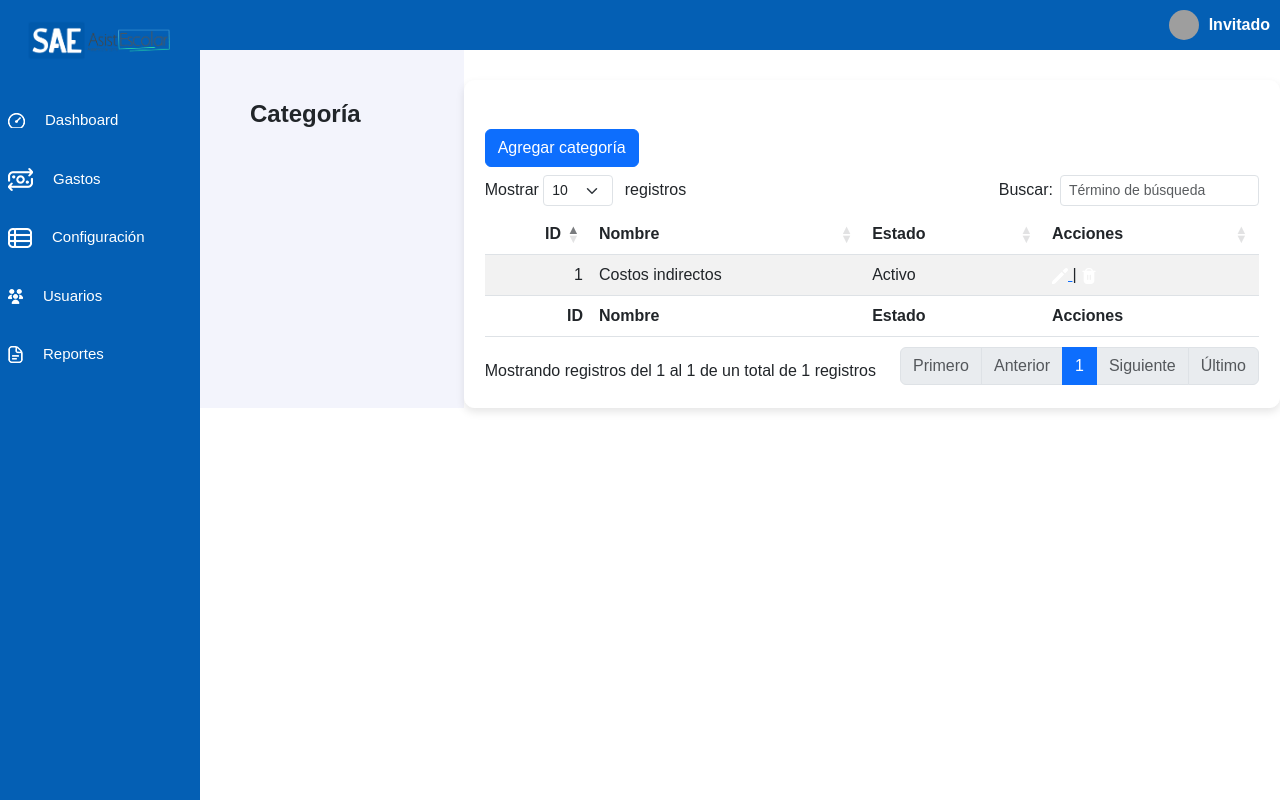
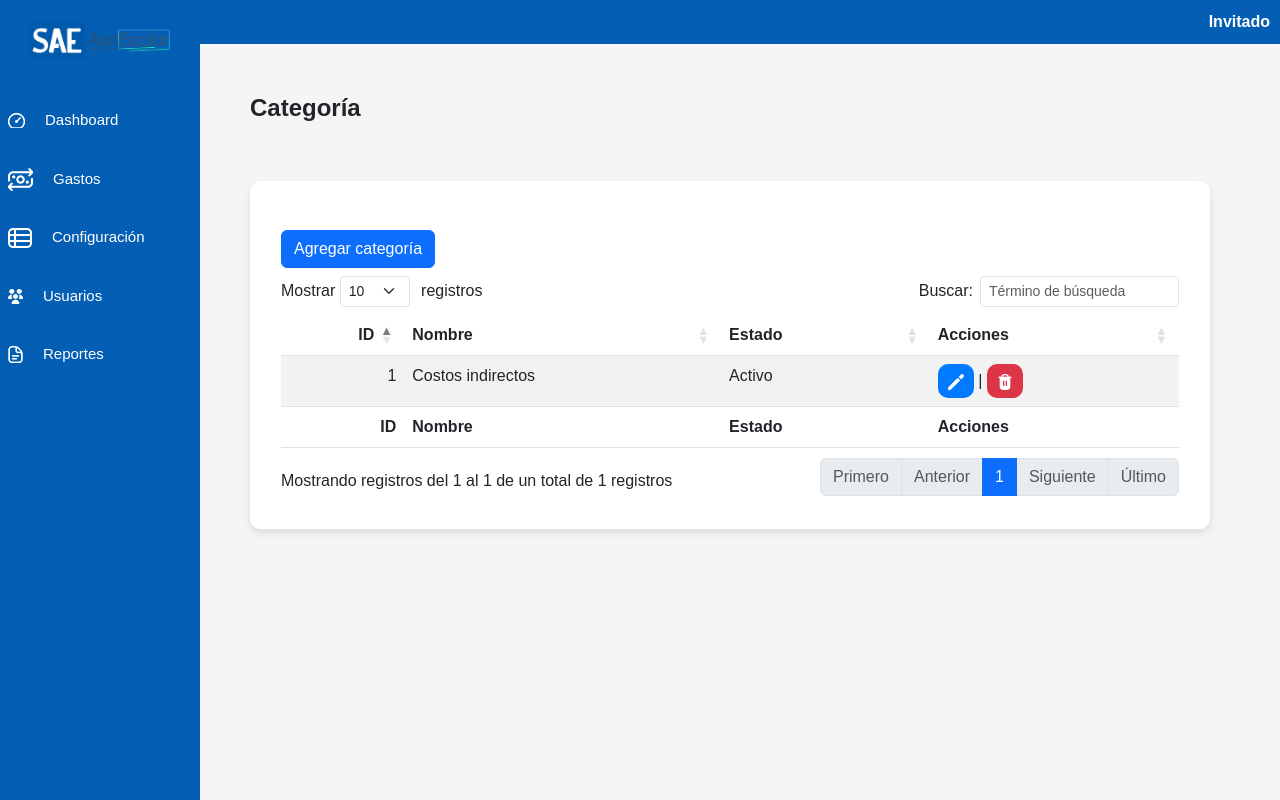
Before and after one commit to Utech17/Iujo, a PHP site: page /vista/categoria_vista.php in a window 1280 px wide. Run offline with PHP 8.4, Linux system fonts and the light colour scheme; data comes from the database, SQL or seed files in the repository; grey boxes are pictures that could not be loaded.

Commit message:
cambios en vista_controlador, categoria_vista, modal_categoria y estilosinicio

```diff
--- a/Proyecto/controlador/vista_controlador.php
+++ b/Proyecto/controlador/vista_controlador.php
@@ -4,7 +4,6 @@ function imprimirTopBar($nombreUsuario) {
     ?>
     <div class="top-bar">
         <div class="user-info">
-            <img src="../vista/img/user.png" alt="usuario">
             <span><?php echo htmlspecialchars($nombreUsuario, ENT_QUOTES, 'UTF-8'); ?></span>
         </div>
     </div>
--- a/Proyecto/vista/categoria_vista.php
+++ b/Proyecto/vista/categoria_vista.php
@@ -18,9 +18,7 @@ $nombreUsuario = isset($_SESSION['usuario']) ? $_SESSION['usuario'] : 'Invitado'
     <title>Categorías</title>
 </head>
 <body>
-
 <?php imprimirTopBar($nombreUsuario); ?>
-
     <div class="contenedor">
         <div class="barra-lateral">
             <?php imprimirBarraLateral(); ?>
@@ -29,7 +27,7 @@ $nombreUsuario = isset($_SESSION['usuario']) ? $_SESSION['usuario'] : 'Invitado'
         <div class="contenido">
             <h1>Categoría</h1>
         </div>
-
+    </div>
         <div class="contenedor-categoria px-6 pt-5">
             <div id="tabla_div">
                 <a href="#" class="modal_abrir btn btn-primary">Agregar categoría</a>
@@ -52,12 +50,14 @@ $nombreUsuario = isset($_SESSION['usuario']) ? $_SESSION['usuario'] : 'Invitado'
                                 $estado = ($row['Estado'] == 1) ? 'Activo' : 'Inactivo';
                                 echo "<td>" . $estado . "</td>";
                                 echo "<td>
-                                <a href='#' class='editarCategoria' data-id='" . $row['ID_Categoria'] . "' data-nombre='" . $row['Nombre'] . "' data-estado='" . $row['Estado'] . "'>
+                                        <button class='editarCategoria btn-azul' data-id='" . $row['ID_Categoria'] . "' data-nombre='" . $row['Nombre'] . "' data-estado='" . $row['Estado'] . "'>
                                             <img src='../vista/img/editar.png' alt='editar'>
-                                </a>
+                                        </button>
                                         |
                                         <a href='?eliminarId=" . $row['ID_Categoria'] . "'>
+                                            <button class='btn-rojo'>
                                                 <img src='../vista/img/eliminar.png' alt='eliminar'>
+                                            </button>
                                         </a>
                                     </td>";
                                 echo "</tr>";
@@ -76,6 +76,7 @@ $nombreUsuario = isset($_SESSION['usuario']) ? $_SESSION['usuario'] : 'Invitado'
                         </tr>
                     </tfoot>
                 </table>
+            </div>
         </div>
 
         <section class="modal_section">
@@ -122,7 +123,7 @@ $nombreUsuario = isset($_SESSION['usuario']) ? $_SESSION['usuario'] : 'Invitado'
                 </form>
             </div>
         </section>
-
+    </div>
     <script src="../vista/js/jquery-3.7.1.js"></script>
     <script src="../vista/js/bootstrap.bundle.min.js"></script>
     <script src="../vista/js/dataTables.js"></script>
--- a/Proyecto/vista/css/estilosinicio.css
+++ b/Proyecto/vista/css/estilosinicio.css
@@ -1,6 +1,7 @@
 body {
     margin: 0;
     font-family: 'Poppins', sans-serif !important;
+    background-color: #f5f5f5;
 }
 
 .contenedor {
@@ -8,11 +9,9 @@ body {
 }
 
 .contenido {
-    flex: 1;
     padding: 50px;
     height: auto;
     padding-left: 250px;
-    background-color: #4858cf10;
 }
 
 .px-5 {
@@ -29,18 +28,18 @@ body {
 }
 
 .contenedor-categoria {
-    margin-top: 30px;
     background-color: white;
-    width: auto;
-    height: auto;
     border: 1px solid rgb(255, 255, 255);
-    border-radius: 40px;
     padding: 20px;
-    display: flex;
-    max-width: 1200px;
+    padding-left: 30px;
+    padding-right: 30px;
+    padding-top: 30px;
+    padding-bottom: 30px;
     box-shadow: 0 4px 8px rgba(0, 0, 0, 0.1);
     border-radius: 10px;
-    overflow: hidden;
+    width: 75%;
+    max-width: 1200px;
+    margin-left: 250px;
 }
 
 .barra-lateral {
@@ -156,6 +155,18 @@ h1 {
     align-items: center;
 }
 
+.modal_section_editar{
+    display: none;
+    position: fixed;
+    top: 0;
+    left: 0;
+    width: 100%;
+    height: 100%;
+    background-color: rgba(0, 0, 0, 0.5);
+    justify-content: center;
+    align-items: center;
+}
+
 .modal--show {
     display: flex; /* Mostrar el modal cuando tiene la clase modal--show */
 }
@@ -171,3 +182,21 @@ h1 {
     text-align: center;
     margin-top: 10px;
 }
+
+.btn-azul {
+    background-color: #007bff;
+    color: white;
+    border: none;
+    padding: 5px 10px;
+    cursor: pointer;
+    border-radius: 10px;
+}
+
+.btn-rojo {
+    background-color: #dc3545;
+    color: white;
+    border: none;
+    padding: 5px 10px;
+    cursor: pointer;
+    border-radius: 10px;
+}
--- a/Proyecto/vista/js/modal_categoria.js
+++ b/Proyecto/vista/js/modal_categoria.js
@@ -3,7 +3,7 @@ document.addEventListener('DOMContentLoaded', (event) => {
     const modal_section = document.querySelector('.modal_section');
     const cerrar_modal = document.querySelectorAll('.finalizar');
 
-    // Abrir modal
+    // Abrir modal agregar
     abrir_modal.addEventListener('click', (e) => {
         e.preventDefault();
         modal_section.classList.add('modal--show');
@@ -16,4 +16,14 @@ document.addEventListener('DOMContentLoaded', (event) => {
             modal_section.classList.remove('modal--show');
         });
     });
+
+
+    const abrir_modal_editar = document.querySelector('.editarCategoria');
+    const modal_section_editar = document.querySelector('.modal_section_editar');
+
+    // Abrir modal editar
+    abrir_modal_editar.addEventListener('click', (e) => {
+        e.preventDefault();
+        modal_section_editar.classList.add('modal--show');
+    });
 });
```
Lines whose indentation alone changed are shown as unchanged.
